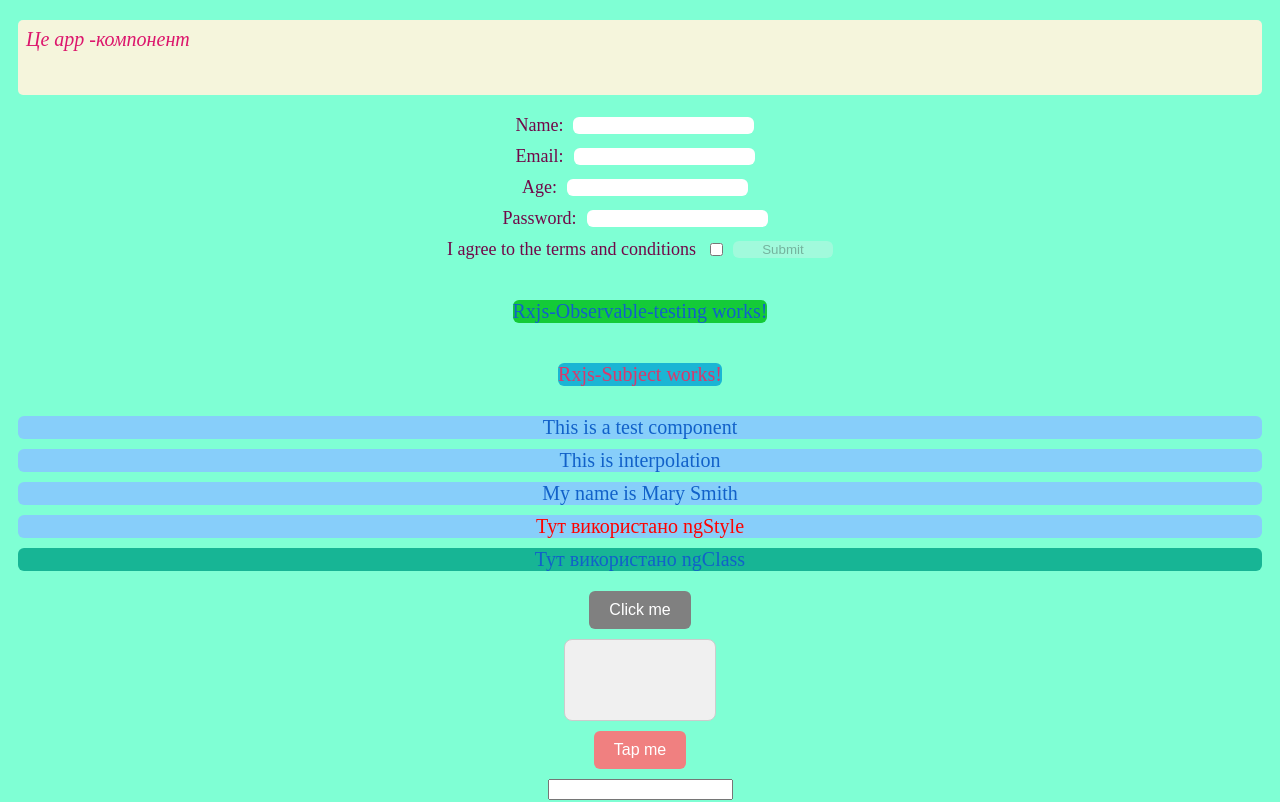
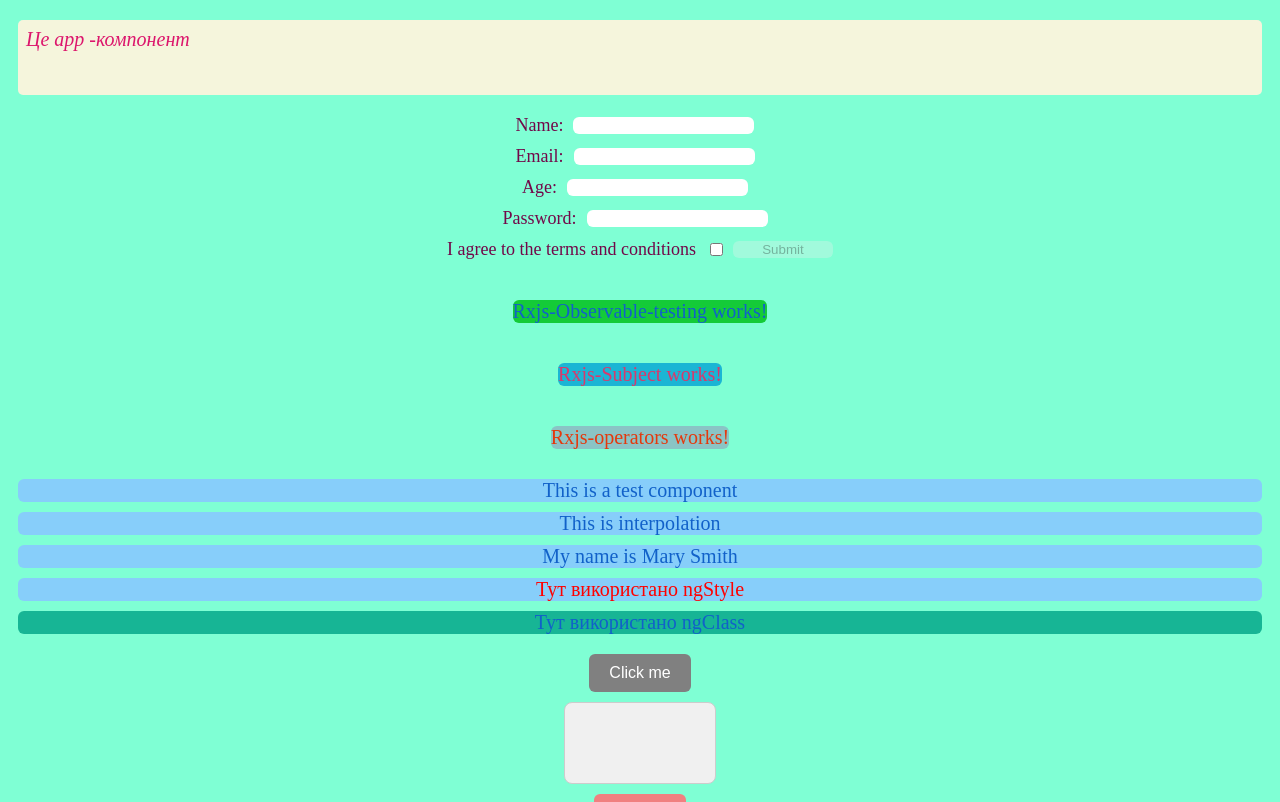
Before and after one commit to Lorat1403/angular-using-examples, an Angular app: page / in a window 1280 px wide. Shown: the top 802 px of the page. Built offline with nearby package versions, Linux system fonts and the light colour scheme.

Commit message:
add rxjs-operators component

```diff
--- a/src/app/app.html
+++ b/src/app/app.html
@@ -12,7 +12,9 @@
   <div>
     <app-rxjs-subject></app-rxjs-subject>
   </div>
-
+  <div>
+    <app-rxjs-operators></app-rxjs-operators>
+  </div>
   <app-test
     [childMessage]="messageFromParent"
     (messageFromChild)="getMessageFromChild($event)"
--- a/src/app/app.ts
+++ b/src/app/app.ts
@@ -6,10 +6,11 @@ import {
 } from './components/test-form/test-form';
 import { RxjsTest } from './components/rxjs-test/rxjs-test';
 import { RxjsSubject } from './components/rxjs-subject/rxjs-subject';
+import { RxjsOperators } from './components/rxjs-operators/rxjs-operators';
 
 @Component({
   selector: 'app-root',
-  imports: [RouterOutlet, Test, TestForm, RxjsTest, RxjsSubject],
+  imports: [RouterOutlet, Test, TestForm, RxjsTest, RxjsSubject, RxjsOperators],
   templateUrl: './app.html',
   styleUrl: './app.scss'
 })
--- /dev/null
+++ b/src/app/components/rxjs-operators/rxjs-operators.html
@@ -0,0 +1,3 @@
+<div class="operators-container">
+  <p>Rxjs-operators works!</p>
+</div>
--- /dev/null
+++ b/src/app/components/rxjs-operators/rxjs-operators.scss
@@ -0,0 +1,19 @@
+p {
+  margin: 10px;
+  border-radius: 6px;
+  text-align: center;
+  color: rgb(229, 56, 12);
+  font-size: 20px;
+  font-weight: 500;
+  background-color: rgb(138, 196, 197);
+}
+
+.operators-container {
+  display: flex;
+  margin-left: 20px;
+  margin-right: 20px;
+  margin-bottom: 20px;
+  justify-content: center;
+  align-items: center;
+
+}
--- /dev/null
+++ b/src/app/components/rxjs-operators/rxjs-operators.ts
@@ -0,0 +1,46 @@
+import { Component, OnInit } from '@angular/core';
+import { BehaviorSubject, Observable, delay, filter, forkJoin, map, of, tap } from 'rxjs';
+
+@Component({
+  selector: 'app-rxjs-operators',
+  templateUrl: './rxjs-operators.html',
+  styleUrl: './rxjs-operators.scss'
+})
+export class RxjsOperators implements OnInit {
+
+  behaviorSubject = new BehaviorSubject<number>(0);
+
+  observable1 = of('Запит 1').pipe(delay(1000)); // Імітація запиту з затримкою 1 секунда
+  observable2 = of('Запит 2').pipe(delay(500)); // Імітація запиту з затримкою 500 мілісекунд
+  observable3 = of('Запит 3').pipe(delay(2000)); // Імітація запиту з затримкою 2 секунди
+
+//Використання forkJoin для комбінації кількох Observable
+  combined = forkJoin([this.observable1, this.observable2, this.observable3]);
+
+  ngOnInit(): void {
+
+    //Використання tap для ведення журналу значень(дебагінгу чи відстеження), filter-залишить значення більші за 0, map-помножить на 10 кожне значення
+    this.behaviorSubject.pipe(tap(value => console.log('Перед обробкою:', value)),
+      filter(value => value > 0), map(value => value * 10),).subscribe({
+        next: (value) => console.log('Оброблене значення:', value), complete: () => console.log('Обробка завершена')
+      });
+
+    // Випуск нових значень
+    this.behaviorSubject.next(1);
+    this.behaviorSubject.next(2);
+    this.behaviorSubject.next(-1); // Це значення буде відфільтроване
+    this.behaviorSubject.next(3);
+
+    this.behaviorSubject.complete();
+
+    // Підписка на комбінований Observable
+    this.combined.subscribe({
+      next: ([res1, res2, res3]) => {
+        console.log('Результати forkJoin:', res1, res2, res3);
+      },
+      complete: () => console.log('Всі запити завершені')
+    });
+
+  }
+
+}
```
Also changed, not shown: 1 other file (tests, documents, lock files or other folders).
